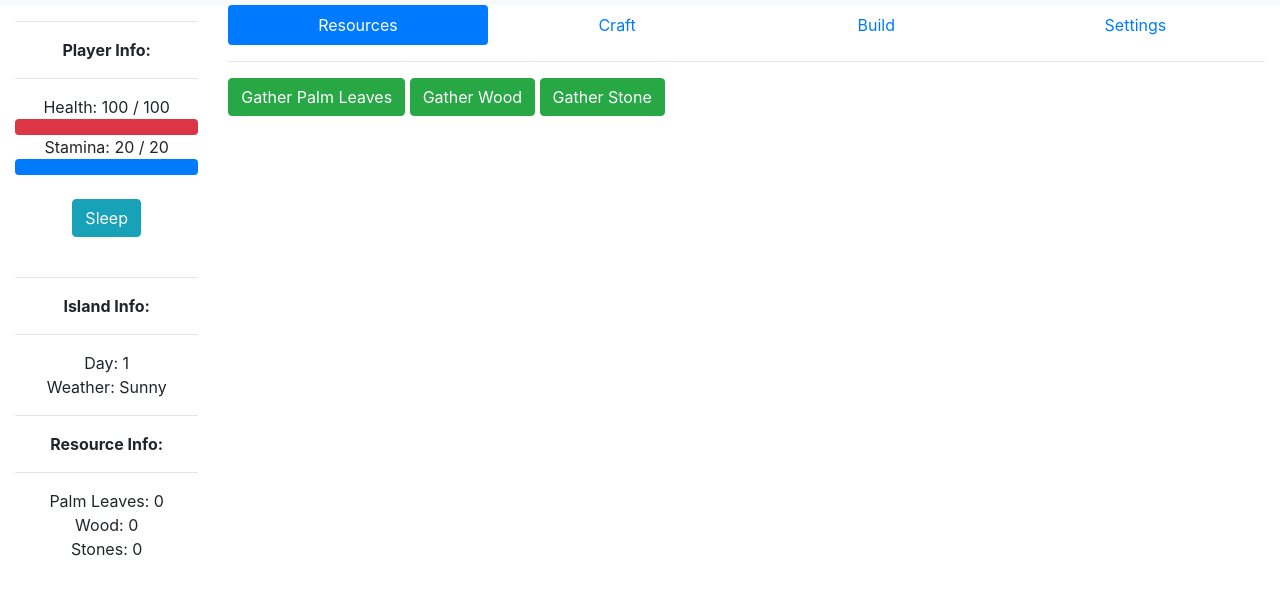
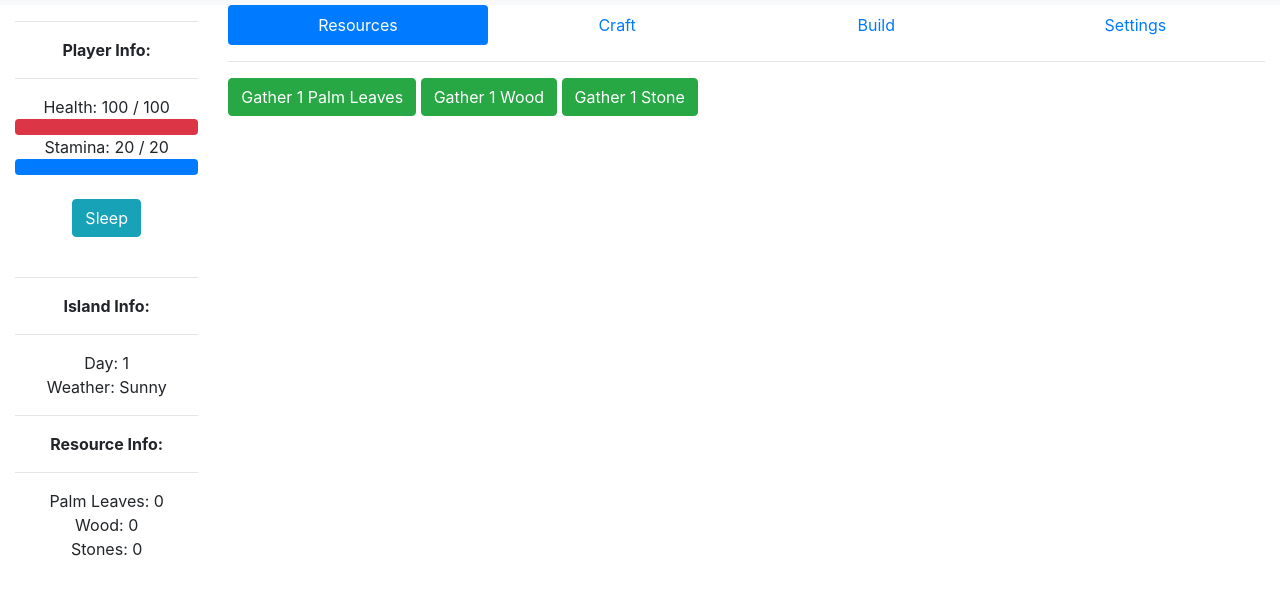
Before and after one commit to BearDooks/testgame, a plain HTML site: page index.html in a window 1280 px wide. Shown: the part 51-646 px from the top of the page. Drawn offline with nearby package versions, Linux system fonts and the light colour scheme.

Commit message:
Refactor basic gather buttons
Now they auto update the text and tell the user how many of the item they will be gathering.

```diff
--- a/index.html
+++ b/index.html
@@ -65,10 +65,9 @@
                     <div class="tab-content" id="myTabContent">
                         <div class="tab-pane fade show active" id="resources" role="tabpanel" aria-labelledby="resources-tab">
                             <hr>
-                            <button type="button" class="btn btn-success" onclick="gather_resource('palm')">Gather Palm Leaves</button>
-                            <button type="button" class="btn btn-success" onclick="gather_resource('wood')">Gather Wood</button>
-                            <button type="button" class="btn btn-success" onclick="gather_resource('stone')">Gather Stone</button>
-
+                            <button type="button" class="btn btn-success" id="palm_button" onclick="gather_resource('palm')"></button>
+                            <button type="button" class="btn btn-success" id="wood_button" onclick="gather_resource('wood')"></button>
+                            <button type="button" class="btn btn-success" id="stone_button" onclick="gather_resource('stone')"></button>
                         </div>
                         <div class="tab-pane fade" id="craft" role="tabpanel" aria-labelledby="craft-tab">
                             <div class="row">
--- a/js/maingame.js
+++ b/js/maingame.js
@@ -54,6 +54,8 @@ const craftable = [
 const buildable = [
     {id:"leanto", item_name:"Leanto", item_type:"shelter", palm_cost:20, wood_cost:10, stone_cost:0, previous_item:"none", previous_building:"none", tooltip:"A simple leanto to sleep in, protects you from some weather"},
     {id:"simplecraftbench", item_name:"Simple Craft Bench", item_type:"crafting", palm_cost:0, wood_cost:20, stone_cost:0, previous_item:"none", previous_building:"Leanto", tooltip:"A simple craft bench to make simple tools"},
+    {id:"simplefurnace", item_name:"Simple Furnace", item_type:"furnace", palm_cost:0, wood_cost:20, stone_cost:100, previous_item:"none", previous_building:"Simple Craft Bench", tooltip:"A furnace you can use to start making bricks"},
+
 ]
 
 // List of different weather that can happen
@@ -137,6 +139,11 @@ function build(item){
         resources.stone = resources.stone - returned.stone_cost;
         buildings[returned.item_name] = 1;
         update_craft_build();
+
+        // Check for special buttons
+        if(item == 'simplefurnace'){
+            console.log("Guess its time to make bricks")
+        }
     }
     else{
         console.log("I did not build it")
@@ -161,6 +168,13 @@ function craft_item(item){
         resources.stone = resources.stone - returned.stone_cost;
         items[returned.item_name] = 1;
         update_craft_build();
+
+        if(returned.item_type == 'axe'){
+            modifiers.wood = modifiers.wood + 1;
+        }
+        if(returned.item_type == 'hammer'){
+            modifiers.stone = modifiers.stone + 1;
+        }
     }
     else{
         console.log("I did not make it")
@@ -169,6 +183,7 @@ function craft_item(item){
 
 // Used to update crafting buttons
 function update_craft_build(){
+    // Update the buttons in the crafting section
     document.getElementById("craft_placeholder").innerHTML = "";
     var returned_array = [];
     for (var i=0; i < craftable.length; i++){
@@ -193,6 +208,7 @@ function update_craft_build(){
         document.getElementById("craft_placeholder").innerHTML += "<button type='button' class='btn btn-info' id=" + item_id + " onclick=craft_item('" + item_id + "') data-toggle='tooltip' data-placement='right' title='" + item_tooltip + "'>" + item_name + " " + item_cost + "</button>";
     }
 
+    // Update the current items you have already crafted by showing them in the list
     document.getElementById("currentitems").innerHTML = ""
     for (var key in items){
         if(key != "none"){
@@ -200,6 +216,7 @@ function update_craft_build(){
         }
     }
 
+    // Update the buttons in the build section
     document.getElementById("build_placeholder").innerHTML = "";
     var returned_array = [];
     for (var i=0; i < buildable.length; i++){
@@ -225,6 +242,7 @@ function update_craft_build(){
         document.getElementById("build_placeholder").innerHTML += "<button type='button' class='btn btn-info' id=" + item_id + " onclick=build('" + item_id + "') data-toggle='tooltip' data-placement='right' title='" + item_tooltip + "'>" + item_name + " " + item_cost + "</button>";
     }
 
+    // Update the list of buildings you have already created
     document.getElementById("currentbuildings").innerHTML = ""
     for (var key in buildings){
         if(key != "none"){
@@ -283,6 +301,9 @@ function update_page(){
     for (var key in resources) {
         document.getElementById(key).innerText = resources[key];
     }
+    document.getElementById("palm_button").innerText = "Gather " +  modifiers.palm + " Palm Leaves";
+    document.getElementById("wood_button").innerText = "Gather " +  modifiers.wood + " Wood";
+    document.getElementById("stone_button").innerText = "Gather " +  modifiers.stone + " Stone";
 }
 
 // Used to create a fresh instance of the game
```
